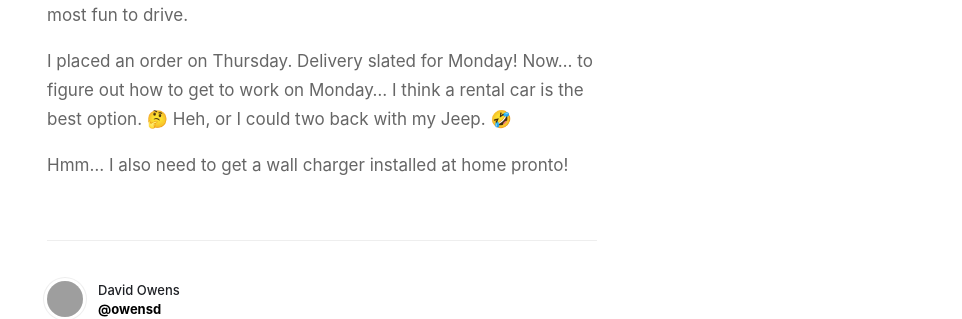
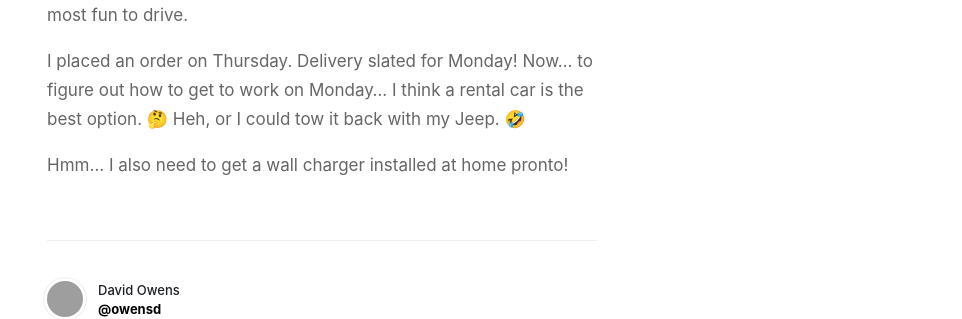
Before and after one commit to owensd/owensd.github.io, a Jekyll site: the page built from _posts/2018-09-21-new-commute-vehicle.md, in a window 1280 px wide. Shown: the part 387-706 px from the top of the page, without its empty margins (318-1280 px from the left). Built offline with Jekyll 4.4.1, drawn with Linux system fonts in a browser that asks for light colours; grey boxes are pictures that could not be loaded.

Commit message:
Mirroring from Micro.blog.

```diff
--- a/_posts/2018-09-21-new-commute-vehicle.md
+++ b/_posts/2018-09-21-new-commute-vehicle.md
@@ -8,6 +8,6 @@ guid: http://owensd.micro.blog/2018/09/21/new-commute-vehicle.html
 ---
 After much deliberation on a commute vehicle replacement for the motorcycle (lots of reasons there...), the Tesla M3 came out as the winner as not only the most cost effective means of travel, but the most fun to drive.
 
-I placed an order on Thursday. Delivery slated for Monday! Now... to figure out how to get to work on Monday... I think a rental car is the best option. 🤔 Heh, or I could two back with my Jeep. 🤣
+I placed an order on Thursday. Delivery slated for Monday! Now... to figure out how to get to work on Monday... I think a rental car is the best option. 🤔 Heh, or I could tow it back with my Jeep. 🤣
 
 Hmm... I also need to get a wall charger installed at home pronto!
```
